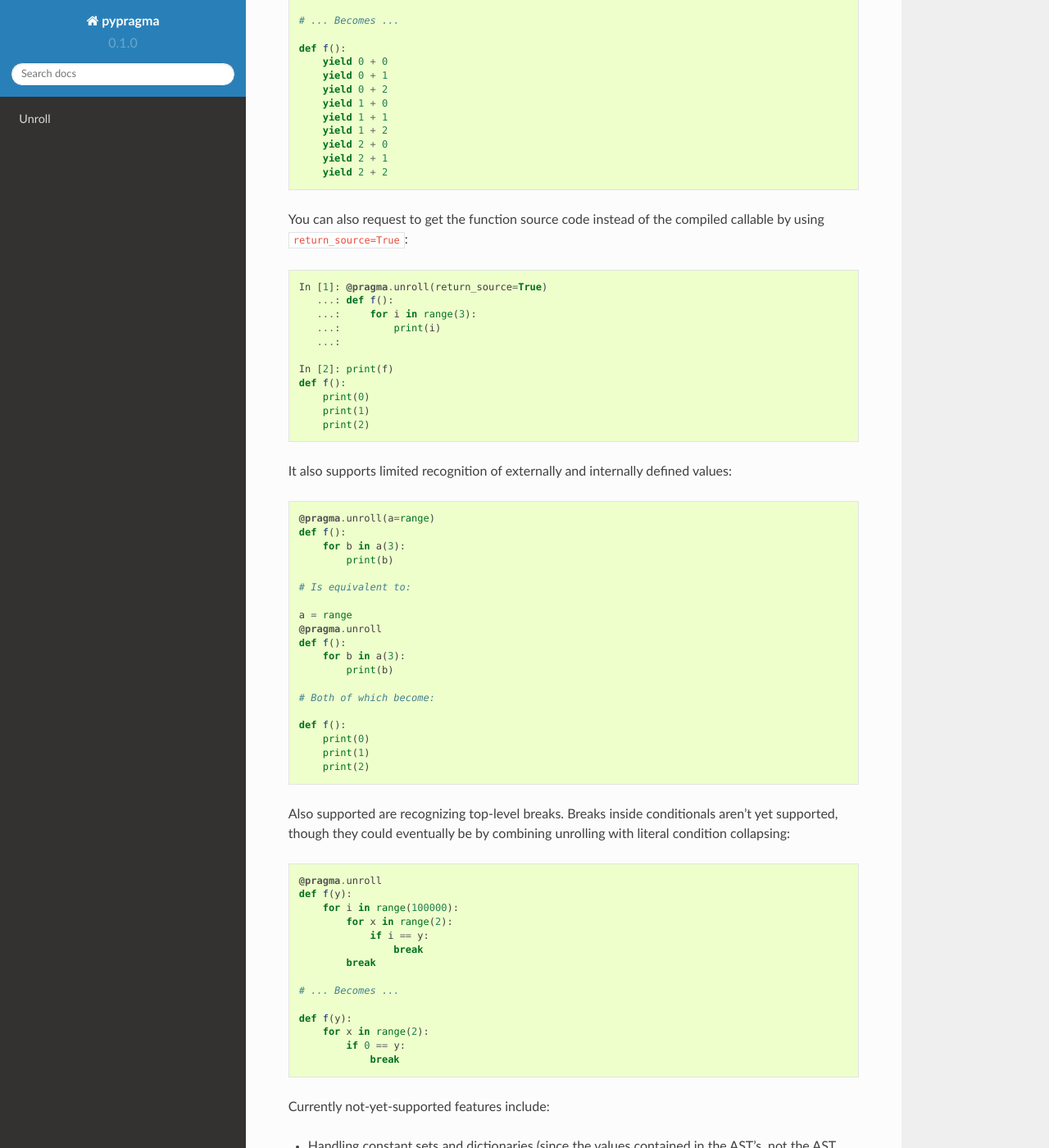
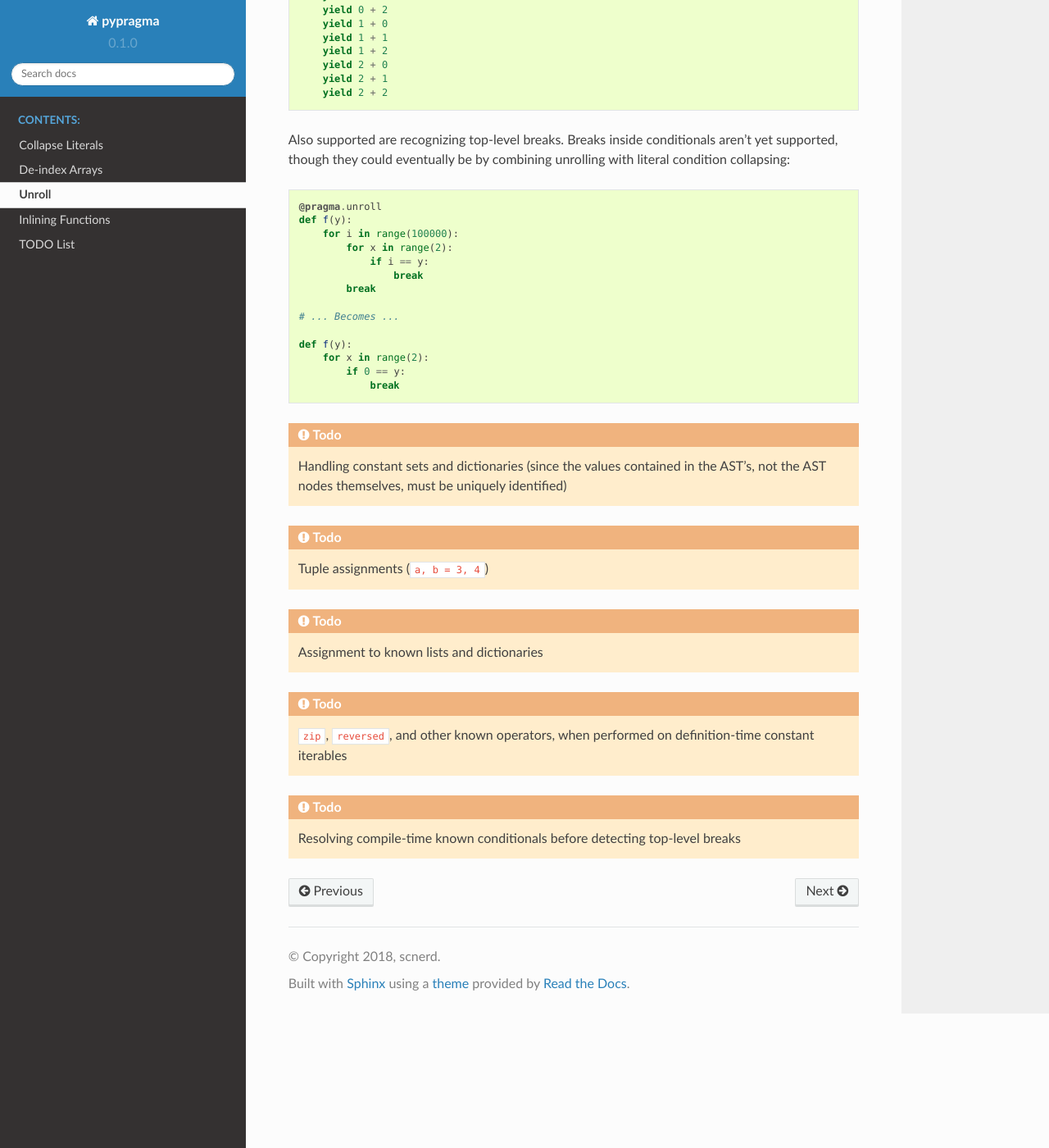
Before and after one commit to scnerd/pypragma, a Sphinx documentation site: the page built from docs/unroll.rst, in a window 1280 px wide and 1400 px high, scrolled down 1718 px. Shown: the whole window at 82% size. Built offline with Sphinx 7.4.7 and the Read the Docs theme 2.0.0, drawn with Linux system fonts in a browser that asks for light colours; some of the changed text lies outside the part shown.

Commit message:
Fixing up documentation

```diff
--- a/docs/conf.py
+++ b/docs/conf.py
@@ -32,8 +32,10 @@
 # extensions coming with Sphinx (named 'sphinx.ext.*') or your custom
 # ones.
 extensions = ['sphinx.ext.autodoc',
-    'sphinx.ext.viewcode',
-    'sphinx.ext.githubpages']
+              'sphinx.ext.viewcode',
+              'sphinx.ext.githubpages',
+              'sphinx.ext.todo',
+]
 
 # Add any paths that contain templates here, relative to this directory.
 templates_path = ['_templates']
@@ -77,7 +79,7 @@ exclude_patterns = ['_build', 'Thumbs.db', '.DS_Store']
 pygments_style = 'sphinx'
 
 # If true, `todo` and `todoList` produce output, else they produce nothing.
-todo_include_todos = False
+todo_include_todos = True
 
 
 # -- Options for HTML output ----------------------------------------------
--- a/docs/deindex.rst
+++ b/docs/deindex.rst
@@ -49,3 +49,5 @@ This could be used, for example, in a case where dynamically calling functions i
 Note that because the array being de-indexed is passed to the decorator, the value of the constant-defined variables (e.g. ``v_0`` in the code above) is "compiled" into the code of the function, and won't update if the array is updated. Again, variable-indexed calls remain unaffected.
 
 Since names are (and must) be used as references to the array being de-indexed, it's worth noting that any other local variable of the format ``"{iterable_name}_{i}"`` will get shadowed by this function. The string passed to ``iterable_name`` must be the name used for the iterable within the wrapped function.
+
+.. todo:: Support selecting lists by name only, and extracting the list value from the closure (e.g. to permit deindexing nested lists)
--- /dev/null
+++ b/docs/todo.rst
@@ -0,0 +1,6 @@
+TODO List
+=========
+
+.. todo:: Implement decorator to eliminate unused lines of code (assignments to unused values)
+
+.. todolist::
--- a/docs/unroll.rst
+++ b/docs/unroll.rst
@@ -17,8 +17,6 @@ could be identically replaced by::
         yield 4
 
 The ``unroll`` decorator accomplishes this by parsing the input function, performing the unrolling transformation on the function's AST, then compiling and returning the defined function.
-
-If using a transformational decorator of some sort, such as ``numba.jit`` or ``tangent.grad``, if that function isn't yet able to unwrap loops like this, then using this function might yield cleaner results on constant-length loops.
 
 ``unroll`` is currently smart enough to notice singly-defined variables and literals, as well as able to unroll the ``range`` function and unroll nested loops::
 
@@ -86,42 +84,6 @@ If using a transformational decorator of some sort, such as ``numba.jit`` or ``t
         yield 2 + 1
         yield 2 + 2
 
-You can also request to get the function source code instead of the compiled callable by using ``return_source=True``::
-
-    In [1]: @pragma.unroll(return_source=True)
-       ...: def f():
-       ...:     for i in range(3):
-       ...:         print(i)
-       ...:
-
-    In [2]: print(f)
-    def f():
-        print(0)
-        print(1)
-        print(2)
-
-It also supports limited recognition of externally and internally defined values::
-
-    @pragma.unroll(a=range)
-    def f():
-        for b in a(3):
-            print(b)
-
-    # Is equivalent to:
-
-    a = range
-    @pragma.unroll
-    def f():
-        for b in a(3):
-            print(b)
-
-    # Both of which become:
-
-    def f():
-        print(0)
-        print(1)
-        print(2)
-
 Also supported are recognizing top-level breaks. Breaks inside conditionals aren't yet supported, though they could eventually be by combining unrolling with literal condition collapsing::
 
     @pragma.unroll
@@ -140,10 +102,9 @@ Also supported are recognizing top-level breaks. Breaks inside conditionals aren
                 break
 
 
-Currently not-yet-supported features include:
 
-- Handling constant sets and dictionaries (since the values contained in the AST's, not the AST nodes themselves, must be uniquely identified)
-- Tuple assignments (``a, b = 3, 4``)
-- Assignment to known lists and dictionaries
-- ``zip``, ``reversed``, and other known operators, when performed on definition-time constant iterables
-- Resolving compile-time known conditionals before detecting top-level breaks
+.. todo:: Handling constant sets and dictionaries (since the values contained in the AST's, not the AST nodes themselves, must be uniquely identified)
+.. todo:: Tuple assignments (``a, b = 3, 4``)
+.. todo:: Assignment to known lists and dictionaries
+.. todo:: ``zip``, ``reversed``, and other known operators, when performed on definition-time constant iterables
+.. todo:: Resolving compile-time known conditionals before detecting top-level breaks
```
Also changed, not shown: docs/collapse_literals.rst (+3 -4 lines), docs/index.rst (+33 -11 lines), 1 other file.
